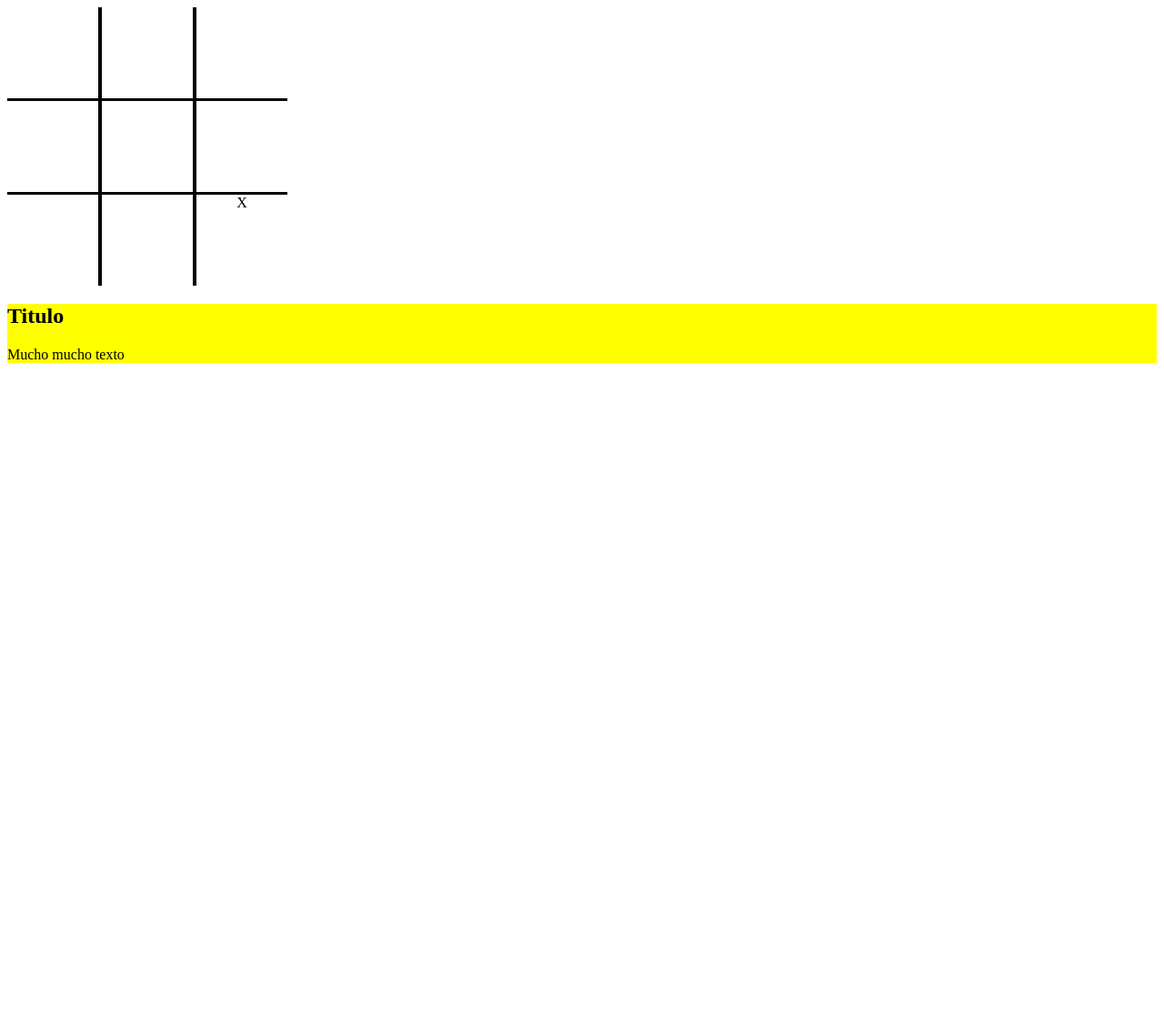
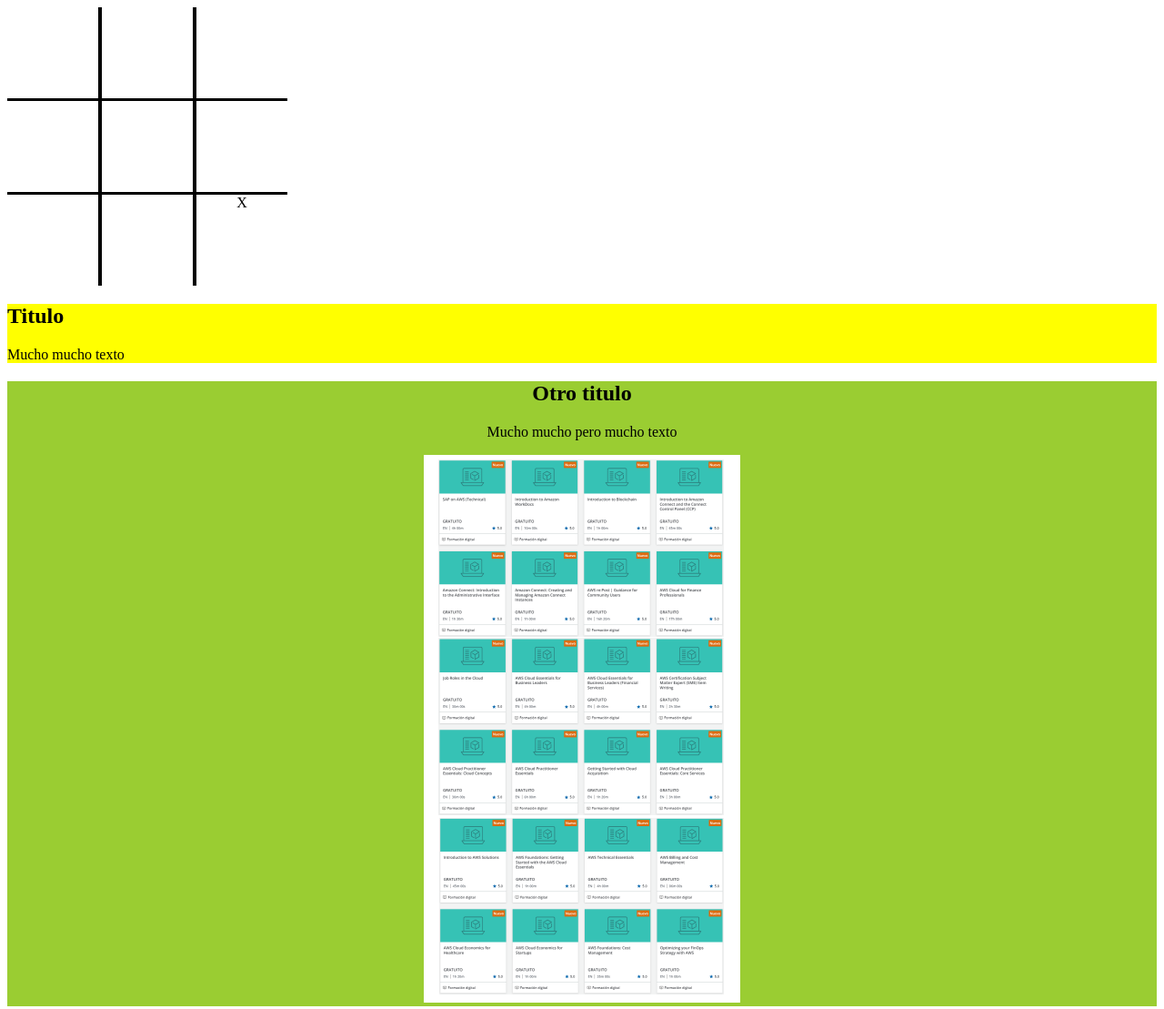
Before and after one commit to MiguelDrake/gato, a plain HTML site: page index.html in a window 1280 px wide. Shown: the whole page at 91% size. Before the commit the page ends 800 px from the top, so only its background shows below. Drawn offline with nearby package versions, Linux system fonts and the light colour scheme.

Commit message:
Se agrego mas texto y una imagen

```diff
--- a/index.html
+++ b/index.html
@@ -26,7 +26,11 @@
         <h2>Titulo</h2>
         <p>Mucho mucho texto</p>
     </div>
-
+    <div class="otro">
+        <h2>Otro titulo</h2>
+        <p>Mucho mucho pero mucho texto</p>
+        <img src="aws.png" alt="">
+    </div>
     <script src="control.js"></script>
 </body>
 </html>
--- a/styles.css
+++ b/styles.css
@@ -24,3 +24,8 @@
 .texto{
     background-color: yellow;
 }
+
+.otro{
+    background-color: yellowgreen;
+    text-align: center;
+}
```
